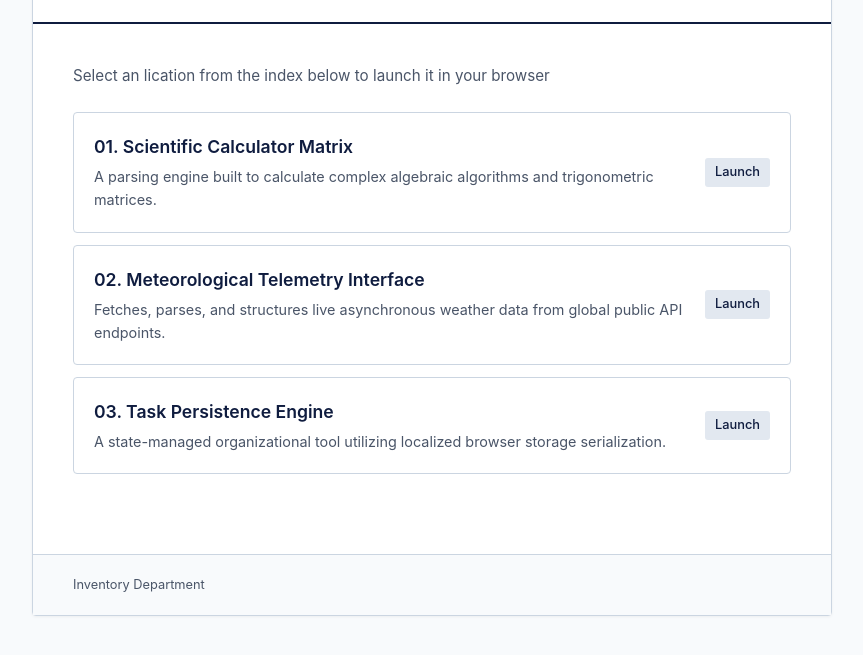
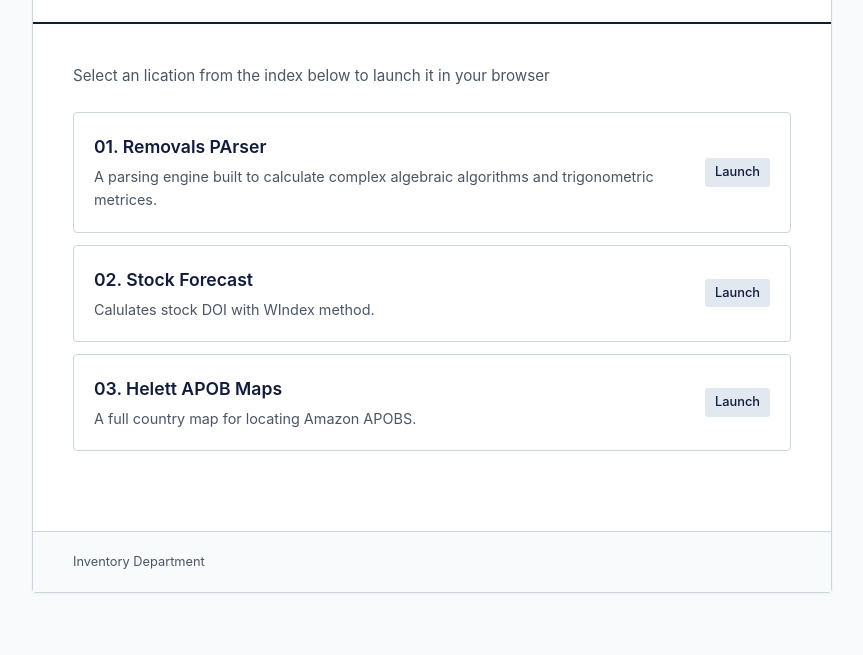
Before and after one commit to helett-inventory/Amal-Tools, a plain HTML site: page index.html in a window 1280 px wide. Shown: the part 155-810 px from the top of the page, without its empty margins (208-1071 px from the left). Drawn offline with Linux system fonts and the light colour scheme.

Commit message:
Update index.html

```diff
--- a/index.html
+++ b/index.html
@@ -176,24 +176,24 @@
 
                 <a href="removal-cleaner/index.html" class="-card">
                     <div class="-details">
-                        <div class="-title">01. Scientific Calculator Matrix</div>
-                        <div class="-description">A parsing engine built to calculate complex algebraic algorithms and trigonometric matrices.</div>
+                        <div class="-title">01. Removals PArser</div>
+                        <div class="-description">A parsing engine built to calculate complex algebraic algorithms and trigonometric metrices.</div>
                     </div>
                     <span class="launch-badge">Launch </span>
                 </a>
 
-                <a href="./weather-/index.html" class="-card">
+                <a href="Stock Prediction/index.html" class="-card">
                     <div class="-details">
-                        <div class="-title">02. Meteorological Telemetry Interface</div>
-                        <div class="-description">Fetches, parses, and structures live asynchronous weather data from global public API endpoints.</div>
+                        <div class="-title">02. Stock Forecast</div>
+                        <div class="-description">Calulates stock DOI with WIndex method.</div>
                     </div>
                     <span class="launch-badge">Launch </span>
                 </a>
 
-                <a href="./todo-list/index.html" class="-card">
+                <a href="fc map/index.html" class="-card">
                     <div class="-details">
-                        <div class="-title">03. Task Persistence Engine</div>
-                        <div class="-description">A state-managed organizational tool utilizing localized browser storage serialization.</div>
+                        <div class="-title">03. Helett APOB Maps</div>
+                        <div class="-description">A full country map for locating Amazon APOBS.</div>
                     </div>
                     <span class="launch-badge">Launch </span>
                 </a>
```
